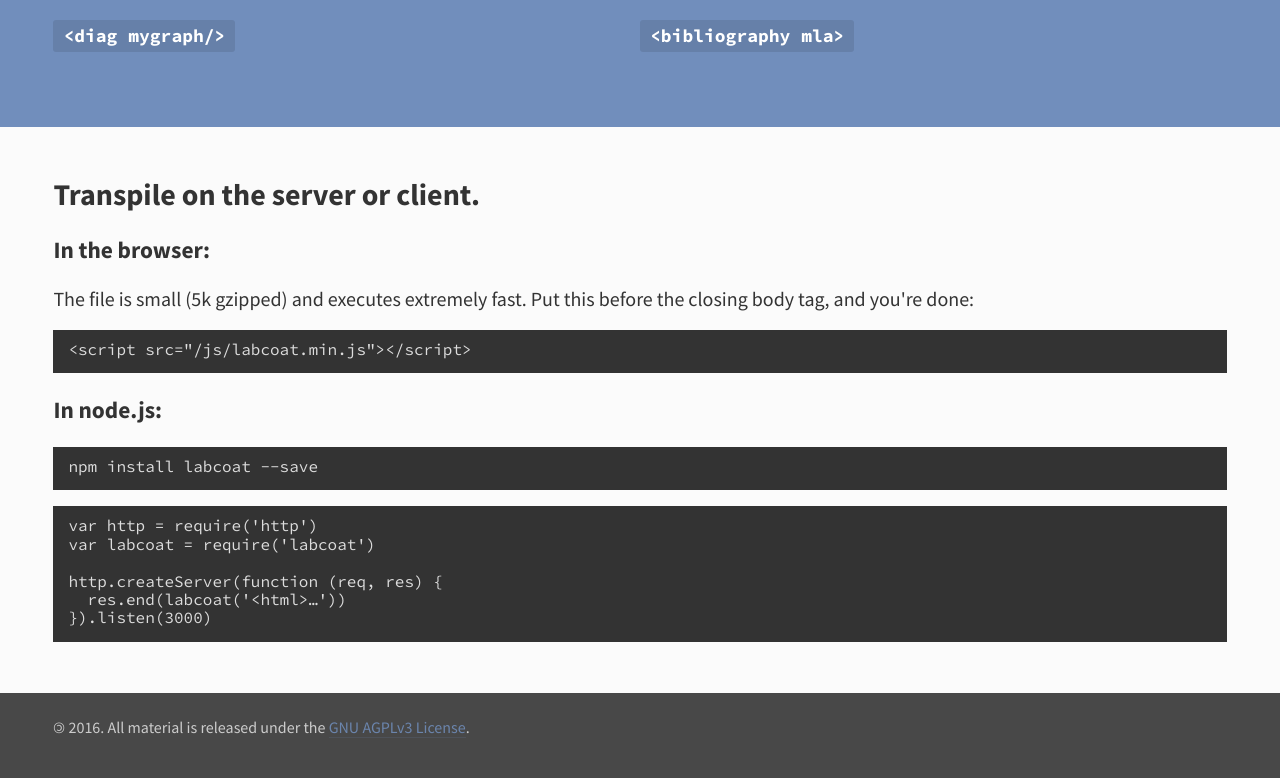
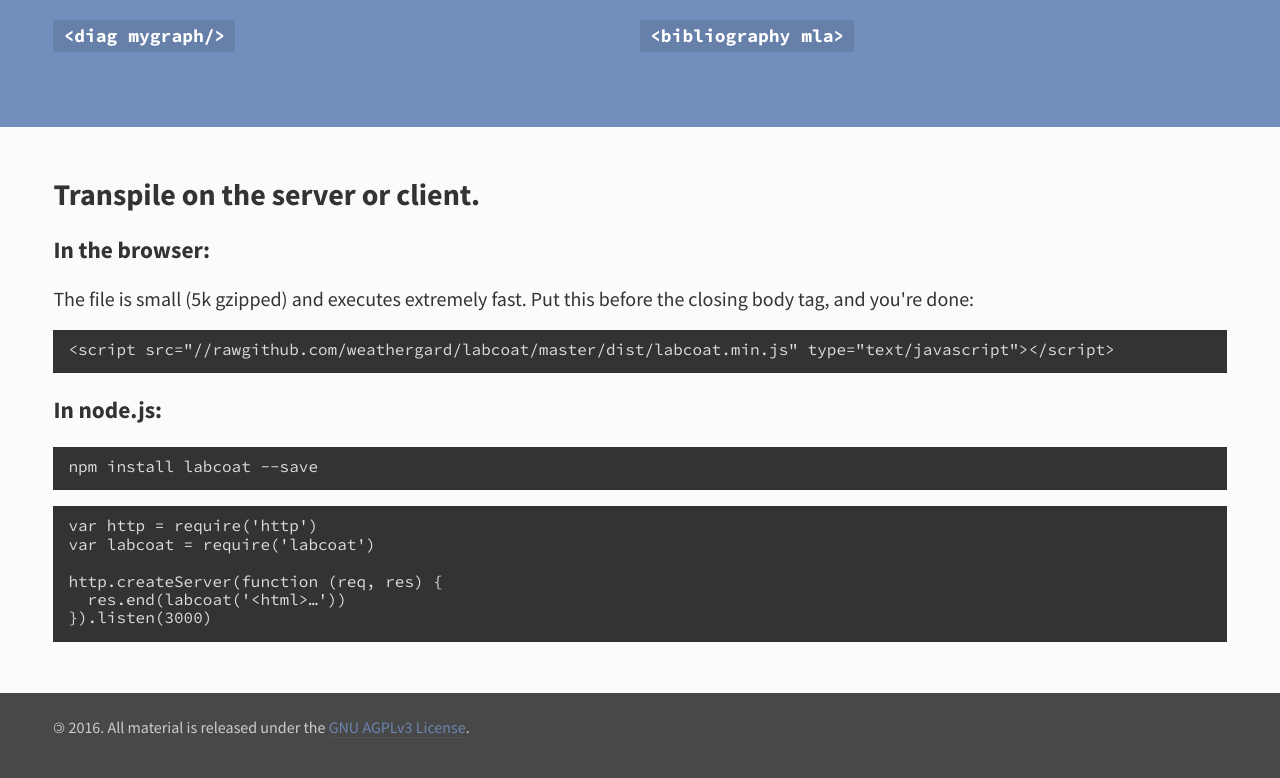
Before and after one commit to weathergard/labcoat, a plain HTML site: page index.html in a window 1280 px wide. Shown: the part 1720-2498 px from the top of the page. Drawn offline with nearby package versions, Linux system fonts and the light colour scheme; a script that the page names is missing.

Commit message:
Changed example code to github raw

```diff
--- a/index.html
+++ b/index.html
@@ -131,7 +131,7 @@
         before the closing body tag, and you're done:
       </p>
 <pre>
-&lt;script src="/js/labcoat.min.js">&lt;/script>
+&lt;script src="//rawgithub.com/weathergard/labcoat/master/dist/labcoat.min.js" type="text/javascript">&lt;/script>
 </pre>
 <h3>In node.js:</h3>
 <pre>
```
